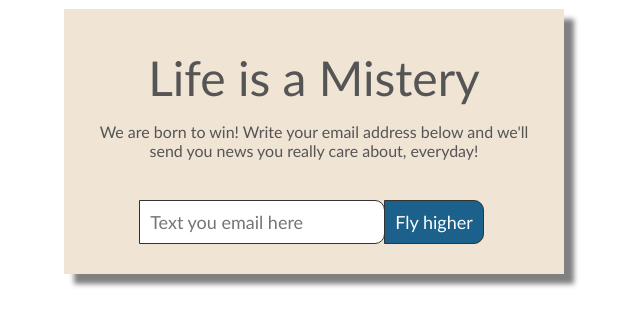
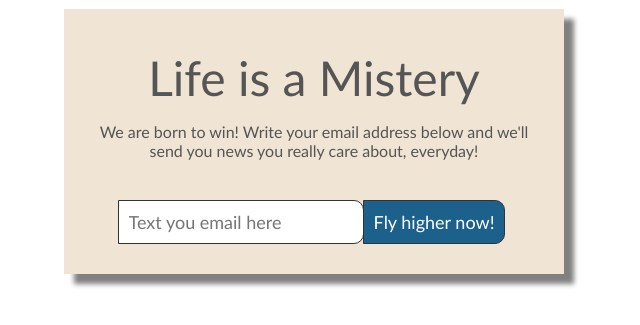
Before and after one commit to ioanacodrean/exercises, a plain HTML site: page index.html in a window 1280 px wide. Shown: the part 243-568 px from the top of the page, without its empty margins (326-966 px from the left). Drawn offline with nearby package versions, Linux system fonts and the light colour scheme.

Commit message:
new edit

```diff
--- a/index.html
+++ b/index.html
@@ -17,7 +17,7 @@
            <h1>Life is a Mistery</h1>
            <p>We are born to win! Write your email address below and we'll send you news you really care about, everyday!</p>
            <input type="email" name="email" id="emailField" class="textbox" placeholder="Text you email here">
-           <button>Fly higher</button>
+           <button>Fly higher now!</button>
        </form>
    </div>
     <!-- jQuery (necessary for Bootstrap's JavaScript plugins) -->
```
